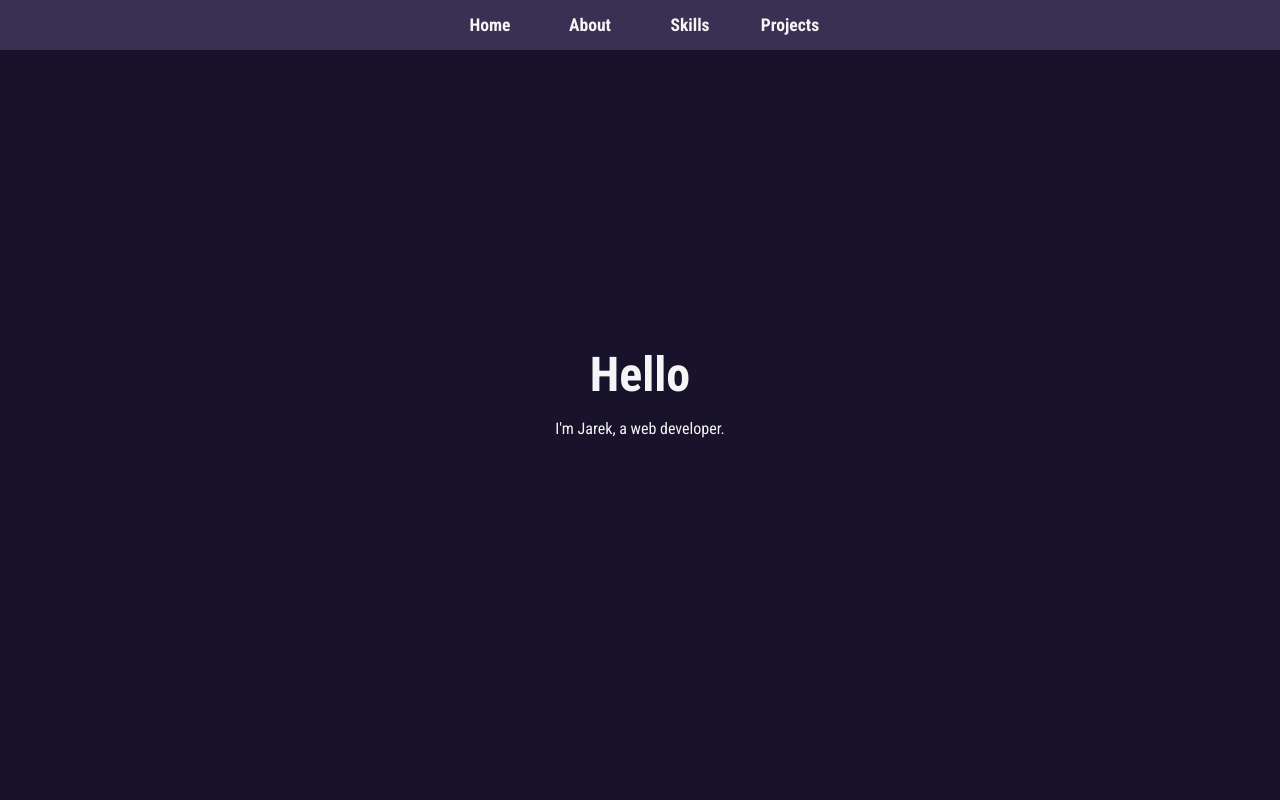
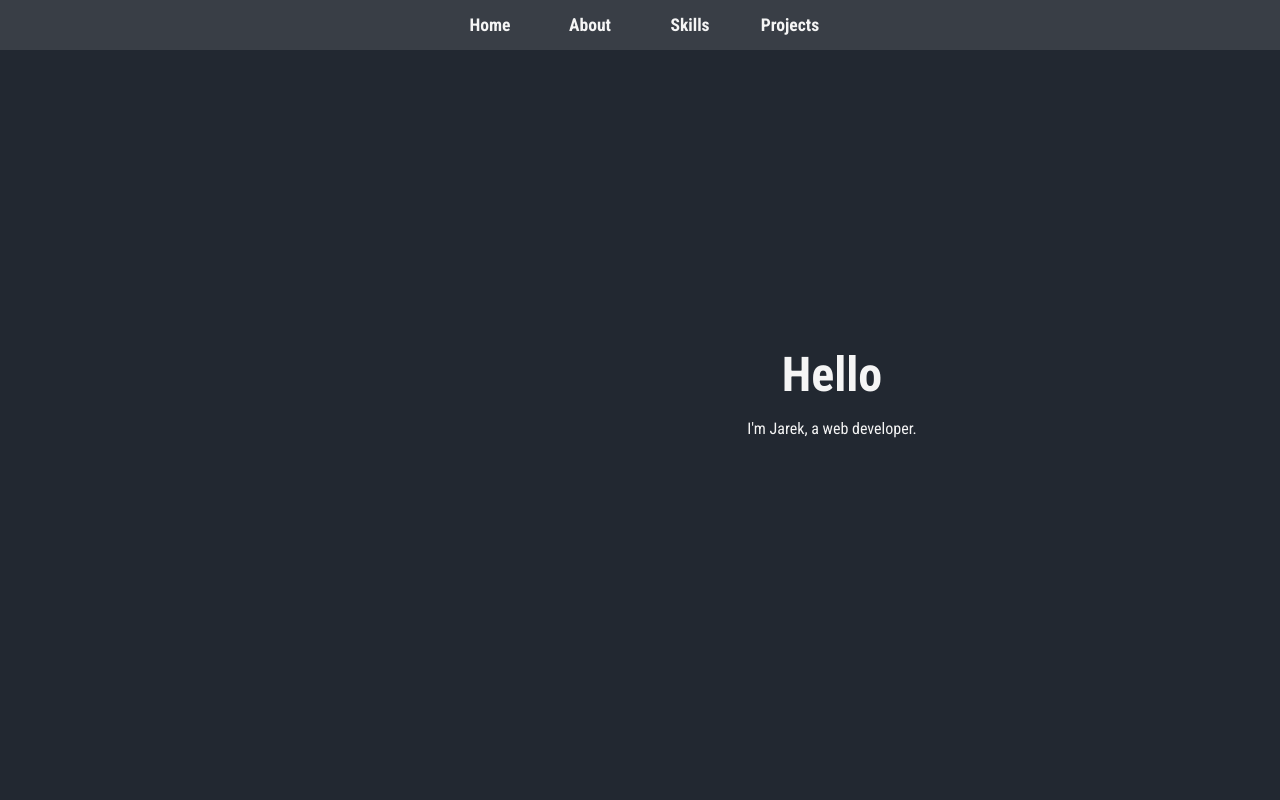
Before and after one commit to Koksiarz100/Portfolio, a React (Vite) app: page / in a window 1280 px wide. Shown: the top 800 px of the page. Built offline with nearby package versions, Linux system fonts and the light colour scheme.

Commit message:
added aos, some work on home section

```diff
--- a/package.json
+++ b/package.json
@@ -9,6 +9,8 @@
     "preview": "vite preview"
   },
   "dependencies": {
+    "@types/aos": "^3.0.4",
+    "aos": "^2.3.4",
     "react": "^18.2.0",
     "react-dom": "^18.2.0"
   },
--- a/src/App.tsx
+++ b/src/App.tsx
@@ -1,4 +1,4 @@
-import { useState } from 'react'
+import React,{ useState, Component } from 'react'
 import Nav from './components/nav/Nav'
 import Home from './components/home/Home'
 import About from './components/about/About'
@@ -7,16 +7,19 @@ import Projects from './components/projects/Projects'
 import Footer from './components/footer/Footer'
 import './base.scss'
 
-function App() {
+class App extends React.Component {
+  render() {
     return (
       <div className="app-wrapper">
         <Nav />
         <Home />
         <About />
         <Skills />
+        <Projects />
         <Footer />
       </div>
     )
   }
+}
 
 export default App
--- a/src/base.scss
+++ b/src/base.scss
@@ -3,10 +3,10 @@
 $font-stack: 'Roboto Condensed', sans-serif;
 $font-color: #f5f5f5;
 
-$primary-color: #18122B;
-$secondary-color: #393053;
-$tertiary-color: #443C68;
-$quaternary-color: #635985;
+$primary-color: #222831;
+$secondary-color: #393E46;
+$tertiary-color: #FD7014;
+$quaternary-color: #EEEEEE;
 
 // App
 .app-wrapper {
--- a/src/components/home/Home.tsx
+++ b/src/components/home/Home.tsx
@@ -1,12 +1,23 @@
-import React from 'react'
+import React, {Component} from 'react'
 import './home.scss'
+import AOS from 'aos';
+import 'aos/dist/aos.css';
 
 class Home extends React.Component {
+  componentDidMount() {
+    AOS.init();
+  }
+
   render() {
     return (
       <div className='home-wrapper' id='home'>
-        <span className='home-title'>Hello</span>
-        <p>I'm Jarek, a web developer.</p>
+        <div className='home-left'>
+
+        </div>
+        <div className='home-right'>
+          <span className='home-title' data-aos="fade-right" data-aos-duration="800" data-aos-delay="500">Hello</span>
+          <p data-aos="fade-right" data-aos-duration="800" data-aos-delay="700">I'm Jarek, a web developer.</p>
+        </div>
       </div>
     )
   }
--- a/src/components/home/home.scss
+++ b/src/components/home/home.scss
@@ -2,7 +2,7 @@
 
 .home-wrapper {
   display: flex;
-  flex-direction: column;
+  flex-direction: row;
   align-items: center;
   justify-content: center;
   height: 100vh;
@@ -16,3 +16,21 @@
   padding: 0;
   color: base.$font-color;
 }
+
+.home-left {
+  display: flex;
+  flex-direction: column;
+  align-items: center;
+  justify-content: center;
+  height: 100%;
+  width: 30%;
+}
+
+.home-right {
+  display: flex;
+  flex-direction: column;
+  align-items: center;
+  justify-content: center;
+  height: 100%;
+  width: 70%;
+}
--- a/src/components/nav/nav.scss
+++ b/src/components/nav/nav.scss
@@ -8,6 +8,7 @@
   height: 50px;
   position: fixed;
   top: 0;
+  z-index: 2;
 
   background-color: base.$secondary-color;
 
@@ -25,7 +26,7 @@
 
     #nav-button-img {
       margin-top: 3px;
-      width: 75%;
+      width: 25px;
 
       @media screen and (min-width: 768px) {
         display: none;
```
Also changed, not shown: 1 other file (tests, documents, lock files or other folders). Lines whose indentation alone changed are shown as unchanged.
